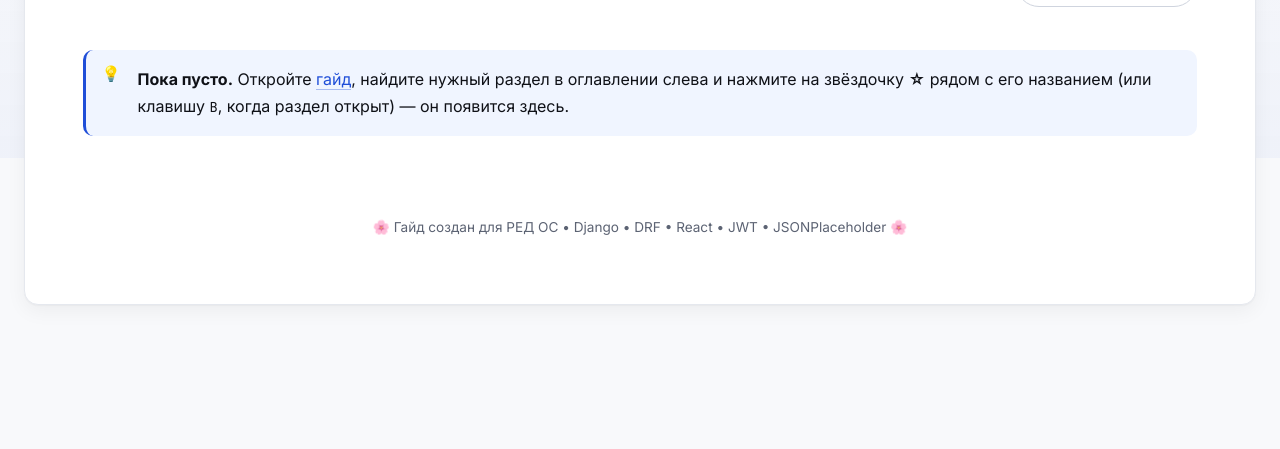
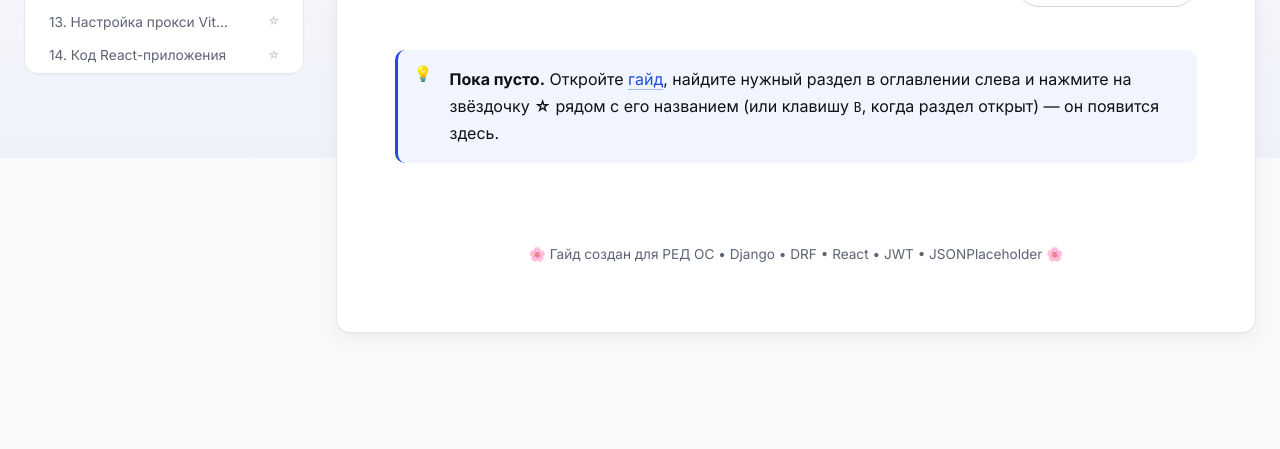
Before and after one commit to Godlike-Bagheera/guide2, a plain HTML site: page bookmarks.html in a window 1280 px wide. Shown: the part 642-1091 px from the top of the page. Before the commit the page ends 1063 px from the top, so only its background shows below. Drawn offline with Linux system fonts and the light colour scheme.

Commit message:
Страница закладок переделана: двухколоночный layout с оглавлением (звёздочки☆ прямо на bookmarks.html), ссылка ⭐ со счётчиком в шапке обеих страниц, чинится пустая страница

```diff
--- a/bookmarks.html
+++ b/bookmarks.html
@@ -28,6 +28,7 @@
   <div class="brand"><span>Django + DRF + React</span></div>
   <input type="text" id="search" placeholder="Поиск... (Ctrl+K)" autocomplete="off" aria-label="Поиск по гайду">
   <div class="header-btns">
+    <a class="icon-btn bm-page-link" href="bookmarks.html" title="Мои закладки">⭐<span class="bm-counter"></span></a>
     <button type="button" class="icon-btn" id="fontBtn" title="Шрифт" aria-label="Выбрать шрифт">Aa</button>
     <button type="button" class="icon-btn" id="hotkeysBtn" title="Горячие клавиши" aria-label="Показать горячие клавиши">⌨</button>
     <div class="theme-switch" role="group" aria-label="Цветовая тема">
@@ -39,8 +40,14 @@
   </div>
 </header>
 
-<!-- Одна колонка: сайдбар на этой странице не нужен (класс layout-single) -->
-<div class="layout layout-single">
+<div class="layout">
+
+  <!-- Оглавление как на главной: JS-ссылки на index.html#раздел + ☆-закладки.
+       Сайдбар обязателен для класса .layout (сетка 2 колонки). -->
+  <nav class="toc" aria-label="Содержание гайда">
+    <h3>Содержание</h3>
+    <ul id="bmToc"></ul>
+  </nav>
 
   <main id="content">
     <section class="hero">
@@ -48,7 +55,7 @@
       <p>Разделы гайда, которые вы отметили для быстрого возврата</p>
       <div class="meta-info">
         <span>💾 Хранятся в этом браузере</span>
-        <span>⌨ Ставятся клавишей <code>B</code> или ☆ в оглавлении гайда</span>
+        <span>⌨ Ставятся клавишей <code>B</code> или ☆ в оглавлении</span>
       </div>
     </section>
 
--- a/css/components.css
+++ b/css/components.css
@@ -953,3 +953,19 @@ code.has-tip:focus-visible {
   top: -5px;
   transform: translateX(-50%) rotate(-135deg);
 }
+/* ═══════ Закладки: звёздочки в оглавлении + страница bookmarks.html ═══════ */
+nav.toc a { display: flex; align-items: center; justify-content: space-between; gap: 6px; }
+.bm-star {
+  flex: none; cursor: pointer; user-select: none;
+  color: var(--fg-muted); font-size: 0.85em; line-height: 1;
+  padding: 2px 3px; border-radius: 4px; transition: color .15s, transform .1s;
+}
+.bm-star:hover { color: #e6a817; transform: scale(1.2); }
+.bm-star.active { color: #f2b632; }
+.icon-btn.bm-page-link { text-decoration: none; position: relative; display: inline-flex; }
+.bm-counter {
+  position: absolute; top: -3px; right: -5px;
+  min-width: 15px; height: 15px; padding: 0 3px;
+  border-radius: 8px; background: var(--accent, #d6336c); color: #fff;
+  font-size: 10px; font-weight: 700; line-height: 15px; text-align: center;
+}
--- a/js/bookmarks-page.js
+++ b/js/bookmarks-page.js
@@ -59,6 +59,94 @@
     'export': '34. Экспорт гайда',
   };
 
+  /* ─── Оглавление в сайдбаре (как на главной), со звёздочками-закладками ─── */
+  const TOC_STRUCTURE = [
+    { part: true, id: 'intro-all' },
+    { part: true, id: 'part1' },
+    ['prerequisites', 'architecture'],
+    ['python', 'django', 'django-admin', 'django-bootstrap5', 'api', 'test-api', 'jsonplaceholder'],
+    { part: true, id: 'part2' },
+    ['nvm', 'react', 'proxy', 'react-code', 'jwt', 'test'],
+    { part: 'Продвинутое' },
+    ['run-all', 'git-intro', 'extended-model', 'auth-register', 'tests', 'env-config',
+     'db-schema', 'auth-compare', 'db-python', 'postgresql', 'deploy', 'cors-deep', 'troubleshooting'],
+    { part: 'Справочник' },
+    ['glossary', 'faq', 'cheatsheet', 'summary', 'export'],
+  ];
+
+  function buildToc() {
+    const ul = document.getElementById('bmToc');
+    if (!ul) return;
+    TOC_STRUCTURE.forEach(item => {
+      const li = document.createElement('li');
+      if (Array.isArray(item)) {
+        item.forEach(id => li.appendChild(tocLink(id)));
+      } else if (item.part === true) {
+        li.appendChild(tocLink(item.id, true));
+      } else {
+        const span = document.createElement('span');
+        span.className = 'toc-part';
+        span.textContent = item.part;
+        li.appendChild(span);
+      }
+      ul.appendChild(li);
+    });
+    syncStars();
+  }
+
+  function tocLink(id, isPart) {
+    const a = document.createElement('a');
+    a.href = `${GUIDE}#${id}`;
+    if (isPart) a.className = 'toc-part';
+    // Короткое имя: нумерация + первые слова, как в оглавлении гайда
+    const full = TOC_TITLES[id] || id;
+    const shortName = full.length > 26 ? full.slice(0, 24).trimEnd() + '…' : full;
+    a.textContent = shortName;
+    a.title = full;
+    const star = document.createElement('span');
+    star.className = 'bm-star';
+    star.dataset.section = id;
+    star.title = 'В закладки / убрать';
+    star.setAttribute('role', 'button');
+    star.setAttribute('tabindex', '0');
+    star.setAttribute('aria-label', 'Добавить раздел в закладки');
+    star.textContent = '☆';
+    star.addEventListener('click', e => {
+      e.preventDefault();
+      e.stopPropagation();
+      toggle(id);
+    });
+    star.addEventListener('keydown', e => {
+      if (e.key === 'Enter' || e.key === ' ') { e.preventDefault(); toggle(id); }
+    });
+    a.appendChild(star);
+    return a;
+  }
+
+  function toggle(id) {
+    const s = load();
+    const on = !s[id];
+    if (on) s[id] = true; else delete s[id];
+    save(s);
+    syncStars();
+    render();
+    updateCounter();
+    if (typeof window.showToast === 'function') {
+      window.showToast(on ? `★ В закладках: ${TOC_TITLES[id] || id}` : '✖ Убрано из закладок');
+    }
+  }
+
+  function syncStars() {
+    const state = load();
+    document.querySelectorAll('.bm-star').forEach(s => {
+      const on = !!state[s.dataset.section];
+      s.textContent = on ? '★' : '☆';
+      s.classList.toggle('active', on);
+    });
+  }
+
+  window.addEventListener('storage', () => { syncStars(); render(); updateCounter(); });
+
   const listEl = document.getElementById('bmPageList');
   const emptyEl = document.getElementById('bmPageEmpty');
   const countEl = document.getElementById('bmPageCount');
@@ -75,6 +163,7 @@
     if (countEl) countEl.textContent = ids.length ? String(ids.length) : '';
     if (emptyEl) emptyEl.hidden = ids.length !== 0;
     if (clearBtn) clearBtn.style.display = ids.length ? '' : 'none';
+    updateCounter();
 
     listEl.innerHTML = '';
     ids.forEach(id => {
@@ -108,15 +197,26 @@
     });
   }
 
+  // Счётчик закладок в шапке/ссылке на страницу (обновляется при любом изменении)
+  function updateCounter() {
+    const n = Object.keys(load()).length;
+    document.querySelectorAll('.bm-counter').forEach(el => {
+      el.textContent = n ? String(n) : '';
+      el.style.display = n ? '' : 'none';
+    });
+  }
+
   if (clearBtn) {
     clearBtn.addEventListener('click', () => {
       try { localStorage.removeItem(KEY); } catch {}
       render();
+      syncStars();
       if (typeof window.showToast === 'function') {
         window.showToast('🗑 Закладки очищены');
       }
     });
   }
 
+  buildToc();
   render();
 })();
--- a/js/bookmarks.js
+++ b/js/bookmarks.js
@@ -57,6 +57,11 @@
       s.setAttribute('aria-label', on ? 'Убрать раздел из закладок' : 'Добавить раздел в закладки');
     });
     if (badge) badge.textContent = count ? String(count) : '';
+    // Счётчик на звёздочке в шапке (ссылка на страницу закладок)
+    document.querySelectorAll('.bm-counter').forEach(el => {
+      el.textContent = count ? String(count) : '';
+      el.style.display = count ? '' : 'none';
+    });
   }
 
   function toggle(id) {
```
Also changed, not shown: index.html (+1 -0 lines).
